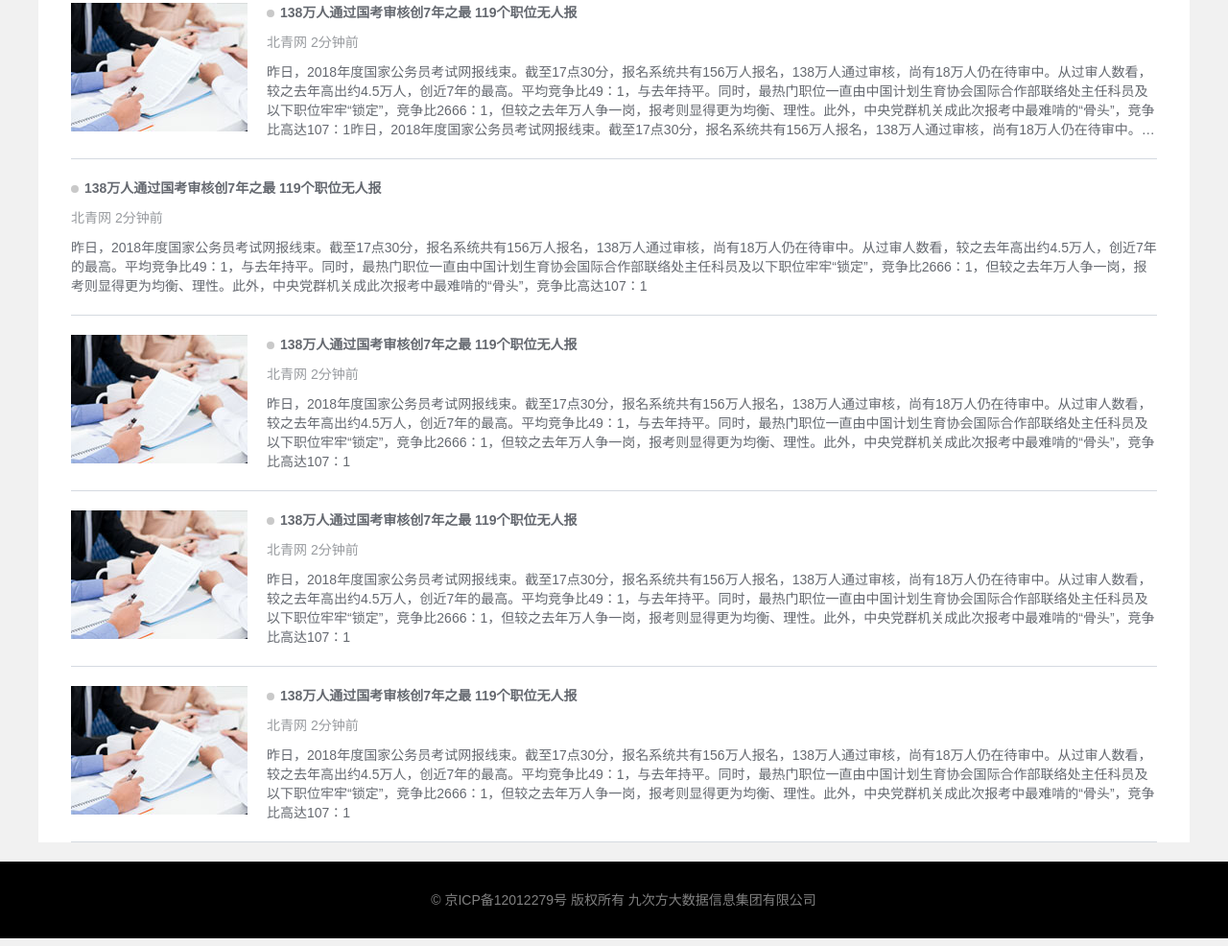
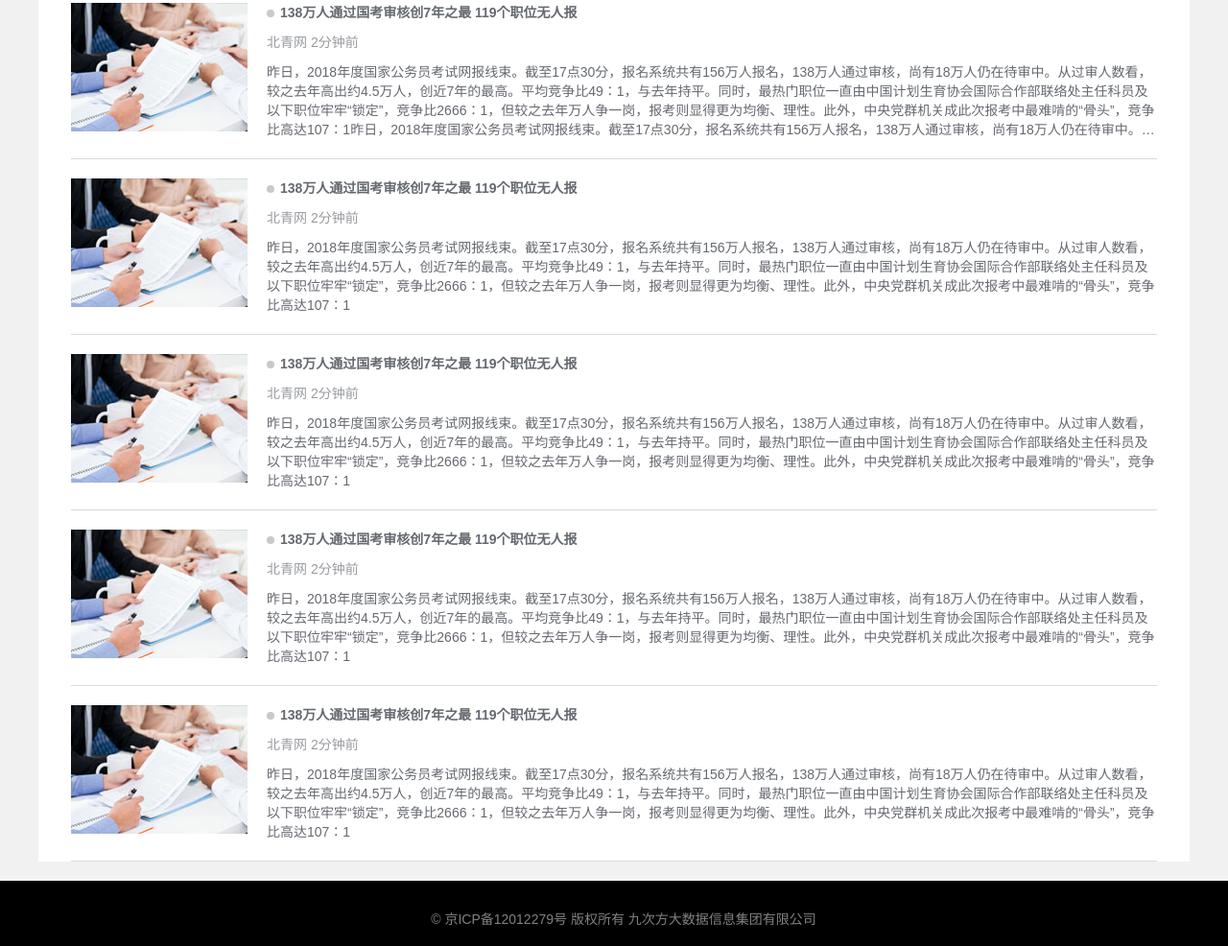
Before and after one commit to mrlipengfei/yuqing, a plain HTML site: page dist/html/nowHot/index.html in a window 1280 px wide. Shown: the part 1392-2378 px from the top of the page at 96% size. Drawn offline with Linux system fonts and the light colour scheme; a script that the page names is missing; files whose address does not match are found by name.

Commit message:
修改了nowHot/index.html

```diff
--- a/dist/html/nowHot/index.html
+++ b/dist/html/nowHot/index.html
@@ -152,6 +152,7 @@
                         </div>
                     </li>
                     <li>
+                    	<img src="../../images/nhimg.jpg"  class="nh-tab-img">
                         <div class="nh-tab-txt">
                             <p class="nh-tab-txt-tit">138万人通过国考审核创7年之最 119个职位无人报</p>
                             <p class="nh-tab-txt-tit2">北青网 2分钟前</p>
```
